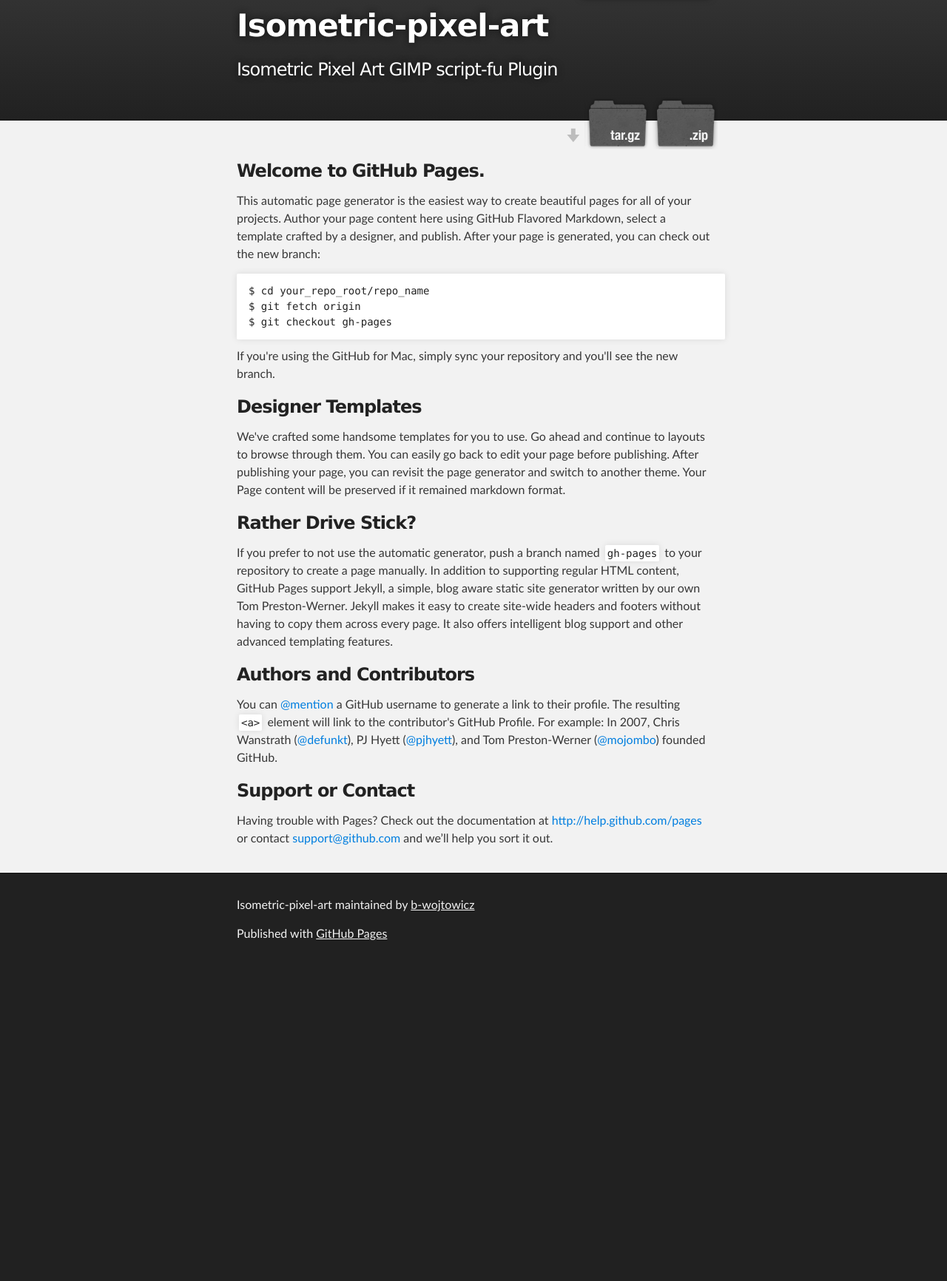
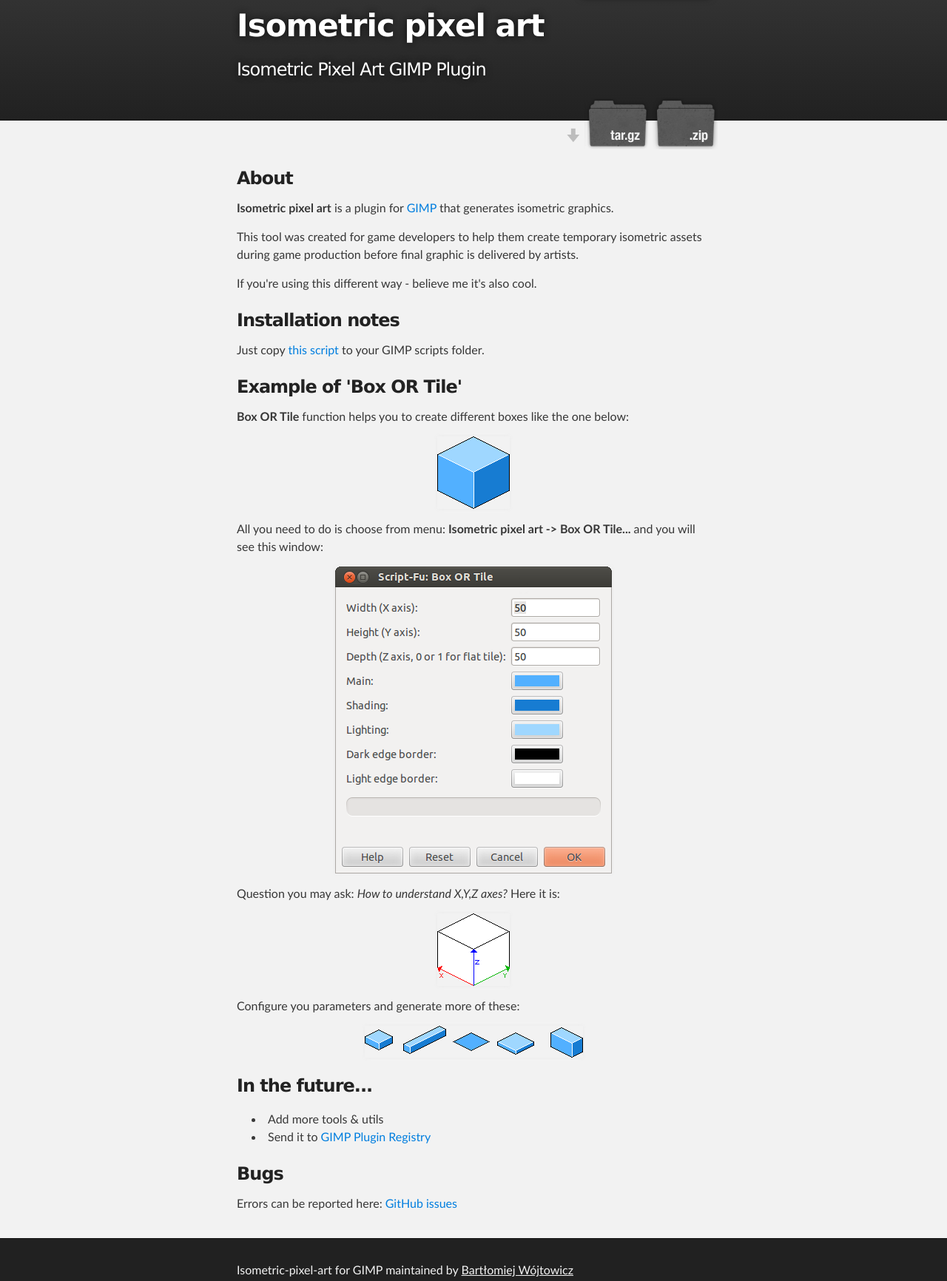
Before and after one commit to qbart/isometric-pixel-art, a plain HTML site: page index.html in a window 1280 px wide. Shown: the part 47-1779 px from the top of the page at 74% size. Before the commit the page ends 1356 px from the top, so only its background shows below. Drawn offline with Linux system fonts and the light colour scheme.

Commit message:
change content

```diff
--- a/index.html
+++ b/index.html
@@ -18,8 +18,8 @@
         <header class="inner">
           <a id="forkme_banner" href="https://github.com/b-wojtowicz/isometric-pixel-art">View on GitHub</a>
 
-          <h1 id="project_title">Isometric-pixel-art</h1>
-          <h2 id="project_tagline">Isometric Pixel Art GIMP script-fu Plugin</h2>
+          <h1 id="project_title">Isometric pixel art</h1>
+          <h2 id="project_tagline">Isometric Pixel Art GIMP Plugin</h2>
 
             <section id="downloads">
               <a class="zip_download_link" href="https://github.com/b-wojtowicz/isometric-pixel-art/zipball/master">Download this project as a .zip file</a>
@@ -31,44 +31,69 @@
     <!-- MAIN CONTENT -->
     <div id="main_content_wrap" class="outer">
       <section id="main_content" class="inner">
-        <h3>
-<a name="welcome-to-github-pages" class="anchor" href="#welcome-to-github-pages"><span class="octicon octicon-link"></span></a>Welcome to GitHub Pages.</h3>
+        <h3><a name="about-plugin" class="anchor" href="#about-plugin"><span class="octicon octicon-link"></span></a>About</h3>
 
-<p>This automatic page generator is the easiest way to create beautiful pages for all of your projects. Author your page content here using GitHub Flavored Markdown, select a template crafted by a designer, and publish. After your page is generated, you can check out the new branch:</p>
+        <p>
+          <strong>Isometric pixel art</strong> is a plugin for <a href="http://www.gimp.org/">GIMP</a> that generates isometric graphics.
+        </p>
+        <p>This tool was created for game developers to help them create temporary isometric assets during game production before final graphic is delivered by artists.</p>
+        <p>If you're using this different way - believe me it's also cool.</p>
 
-<pre><code>$ cd your_repo_root/repo_name
-$ git fetch origin
-$ git checkout gh-pages
-</code></pre>
+        <h3><a name="plugin-installation" class="anchor" href="#plugin-installation"><span class="octicon octicon-link"></span></a>Installation notes</h3>
 
-<p>If you're using the GitHub for Mac, simply sync your repository and you'll see the new branch.</p>
+        <p>
+          Just copy <a href="https://github.com/b-wojtowicz/isometric-pixel-art/raw/master/gimp/isometric_pixel_art.scm">this script</a> to your GIMP scripts folder.
+        </p>
 
-<h3>
-<a name="designer-templates" class="anchor" href="#designer-templates"><span class="octicon octicon-link"></span></a>Designer Templates</h3>
+        <h3><a name="plugin-example" class="anchor" href="#plugin-example"><span class="octicon octicon-link"></span></a>Example of 'Box OR Tile'</h3>
 
-<p>We've crafted some handsome templates for you to use. Go ahead and continue to layouts to browse through them. You can easily go back to edit your page before publishing. After publishing your page, you can revisit the page generator and switch to another theme. Your Page content will be preserved if it remained markdown format.</p>
+        <div>
+          <p>
+            <strong>Box OR Tile</strong> function helps you to create different boxes like the one below:
+          </p>
+          <p class="ta_c">
+            <image src="images/assets/example_cube.png" alt="Cube">
+          </p>
+          <p>
+            All you need to do is choose from menu: <strong>Isometric pixel art -> Box OR Tile...</strong> and you will see this window:
+          </p>
+          <p class="ta_c">
+            <image src="images/assets/example_usage.png" alt="Config window">
+          </p>
+          <p>
+            Question you may ask: <em>How to understand X,Y,Z axes?</em> Here it is:
+          </p>
+          <p class="ta_c">
+            <image src="images/assets/example_axis.png" alt="Axes interpretation">
+          </p>
+          <p>
+            Configure you parameters and generate more of these:
+          </p>
+          <p class="ta_c">
+            <image src="images/assets/example_more.png" alt="Boxes variations">
+          </p>
+        </div>
 
-<h3>
-<a name="rather-drive-stick" class="anchor" href="#rather-drive-stick"><span class="octicon octicon-link"></span></a>Rather Drive Stick?</h3>
+        <h3><a name="plugin-plans" class="anchor" href="#plugin-plans"><span class="octicon octicon-link"></span></a>In the future...</h3>
+        <p>
+          <ul>
+            <li>Add more tools &amp; utils</li>
+            <li>Send it to <a href="http://registry.gimp.org/">GIMP Plugin Registry<a/></li>
+          </ul>
+        </p>
 
-<p>If you prefer to not use the automatic generator, push a branch named <code>gh-pages</code> to your repository to create a page manually. In addition to supporting regular HTML content, GitHub Pages support Jekyll, a simple, blog aware static site generator written by our own Tom Preston-Werner. Jekyll makes it easy to create site-wide headers and footers without having to copy them across every page. It also offers intelligent blog support and other advanced templating features.</p>
+        <h3><a name="plugin-plans" class="anchor" href="#plugin-plans"><span class="octicon octicon-link"></span></a>Bugs</h3>
+        <p>
+          Errors can be reported here: <a href="https://github.com/b-wojtowicz/isometric-pixel-art/issues">GitHub issues</a>
+        </p>
 
-<h3>
-<a name="authors-and-contributors" class="anchor" href="#authors-and-contributors"><span class="octicon octicon-link"></span></a>Authors and Contributors</h3>
-
-<p>You can <a href="https://github.com/blog/821" class="user-mention">@mention</a> a GitHub username to generate a link to their profile. The resulting <code>&lt;a&gt;</code> element will link to the contributor's GitHub Profile. For example: In 2007, Chris Wanstrath (<a href="https://github.com/defunkt" class="user-mention">@defunkt</a>), PJ Hyett (<a href="https://github.com/pjhyett" class="user-mention">@pjhyett</a>), and Tom Preston-Werner (<a href="https://github.com/mojombo" class="user-mention">@mojombo</a>) founded GitHub.</p>
-
-<h3>
-<a name="support-or-contact" class="anchor" href="#support-or-contact"><span class="octicon octicon-link"></span></a>Support or Contact</h3>
-
-<p>Having trouble with Pages? Check out the documentation at <a href="http://help.github.com/pages">http://help.github.com/pages</a> or contact <a href="mailto:support@github.com">support@github.com</a> and we’ll help you sort it out.</p>
       </section>
     </div>
 
     <!-- FOOTER  -->
     <div id="footer_wrap" class="outer">
       <footer class="inner">
-        <p class="copyright">Isometric-pixel-art maintained by <a href="https://github.com/b-wojtowicz">b-wojtowicz</a></p>
+        <p class="copyright">Isometric-pixel-art for GIMP maintained by <a href="https://github.com/b-wojtowicz">Bartłomiej Wójtowicz</a></p>
         <p>Published with <a href="http://pages.github.com">GitHub Pages</a></p>
       </footer>
     </div>
--- a/javascripts/main.js
+++ /dev/null
@@ -1 +0,0 @@
-console.log('This would be the main JS file.');
--- a/stylesheets/stylesheet.css
+++ b/stylesheets/stylesheet.css
@@ -421,3 +421,17 @@ Small Device Styles
   }
 
 }
+
+
+
+/*******************************************************************************
+***************** CUSTOM *****************
+*******************************************************************************/
+
+.ta_c {
+  text-align: center;
+}
+
+h3 {
+  margin-top: 20px;
+}
```
Also changed, not shown: images/assets/example_axis.png (added), images/assets/example_cube.png (added), images/assets/example_more.png (added), images/assets/example_usage.png (added).
